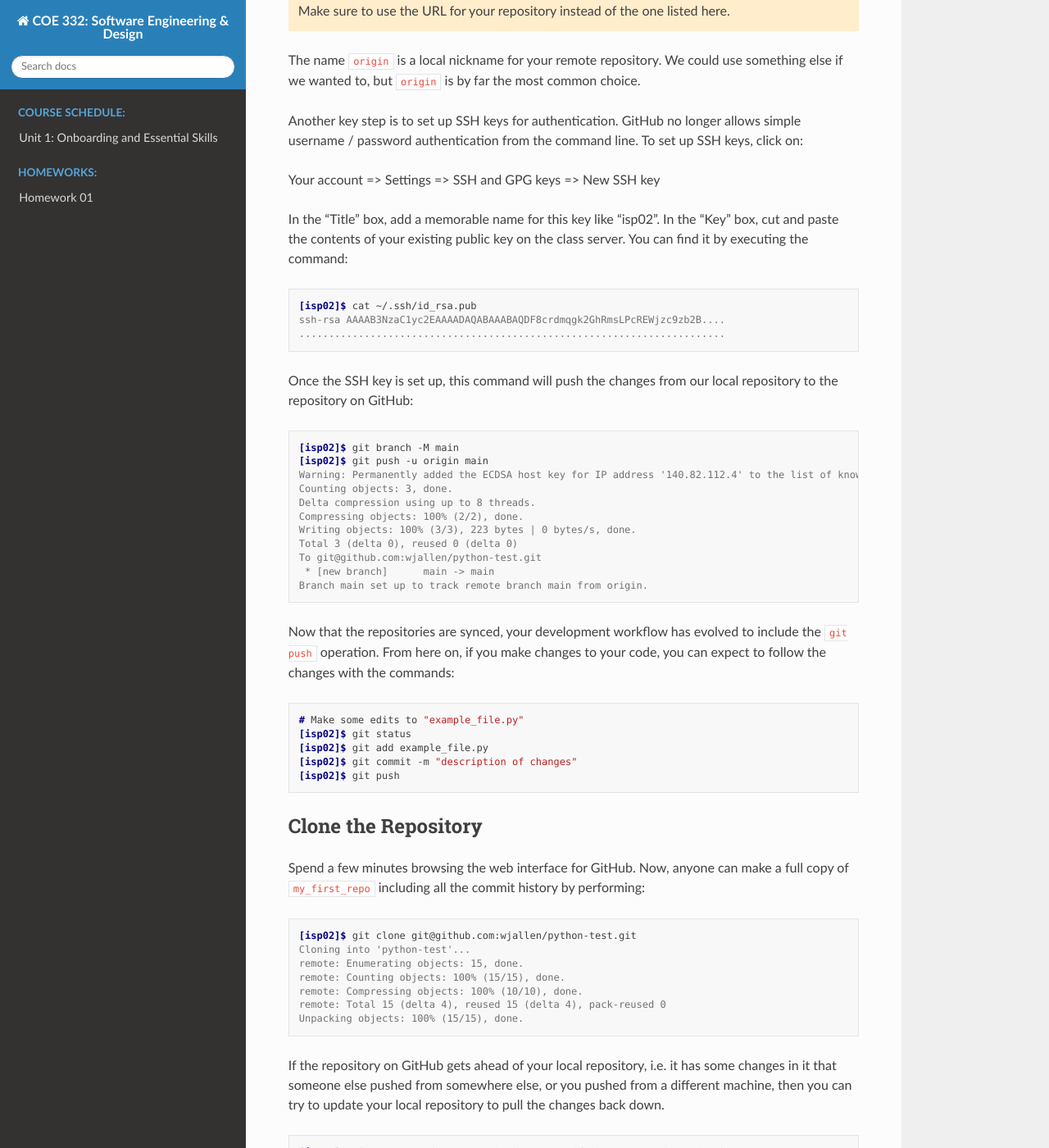
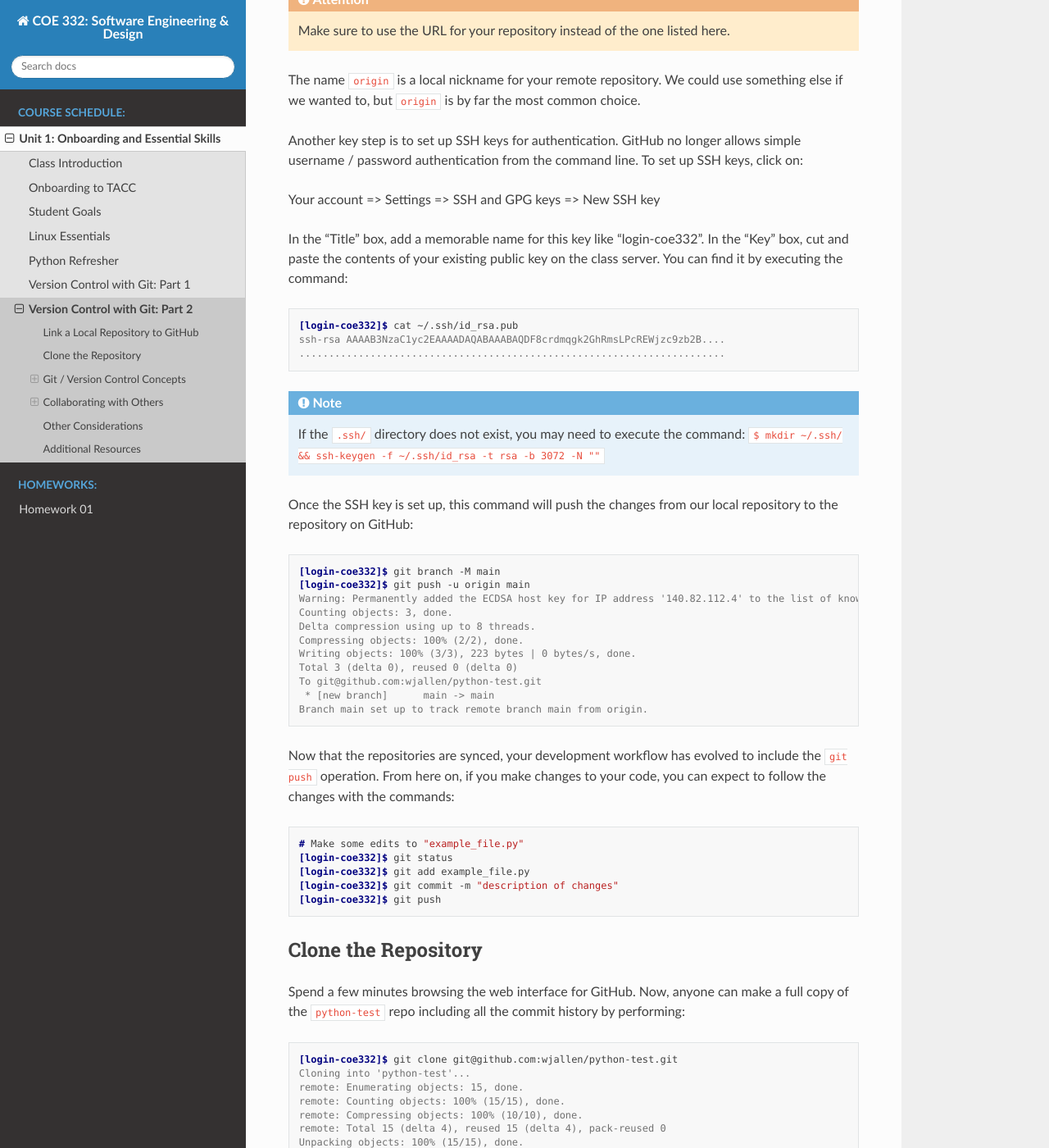
Before and after one commit to TACC/coe-332-sp23, a Sphinx documentation site: the page built from docs/unit01/version_control_2.rst, in a window 1280 px wide and 1400 px high, scrolled down 1417 px. Shown: the whole window at 82% size. Built offline with Sphinx 7.4.7 and the Read the Docs theme 2.0.0, drawn with Linux system fonts in a browser that asks for light colours; some of the changed text lies outside the part shown.

Commit message:
added version control part 2

```diff
--- a/docs/unit01/overview.rst
+++ b/docs/unit01/overview.rst
@@ -17,3 +17,4 @@ will be necessary for the rest of this course.
    linux_essentials
    python_refresher
    version_control_1
+   version_control_2
--- a/docs/unit01/version_control_2.rst
+++ b/docs/unit01/version_control_2.rst
@@ -48,13 +48,13 @@ home page of the repository on GitHub includes the string we need to identify it
    Follow the instructions for pushing an existing repository.
 
 
-Back on ISP in the local Git repo, link it to the repo on GitHub and confirm the
-link was created:
+Back on class server in the local Git repo, link it to the repo on GitHub and confirm
+the link was created:
 
 .. code-block:: console
 
-   [isp02]$ git remote add origin git@github.com:wjallen/python-test.git
-   [isp02]$ git remote -v
+   [login-coe332]$ git remote add origin git@github.com:wjallen/python-test.git
+   [login-coe332]$ git remote -v
    origin  git@github.com:wjallen/python-test.git (fetch)
    origin  git@github.com:wjallen/python-test.git (push)
 
@@ -72,24 +72,29 @@ up SSH keys, click on:
 
 Your account => Settings => SSH and GPG keys => New SSH key
 
-In the "Title" box, add a memorable name for this key like "isp02". In the "Key"
+In the "Title" box, add a memorable name for this key like "login-coe332". In the "Key"
 box, cut and paste the contents of your existing public key on the class server.
 You can find it by executing the command:
 
 .. code-block:: console
 
-   [isp02]$ cat ~/.ssh/id_rsa.pub
+   [login-coe332]$ cat ~/.ssh/id_rsa.pub
    ssh-rsa AAAAB3NzaC1yc2EAAAADAQABAAABAQDF8crdmqgk2GhRmsLPcREWjzc9zb2B....
    ........................................................................
 
+
+.. note::
+
+   If the ``.ssh/`` directory does not exist, you may need to execute the command:
+   ``$ mkdir ~/.ssh/ && ssh-keygen -f ~/.ssh/id_rsa -t rsa -b 3072 -N ""``
 
 Once the SSH key is set up, this command will push the changes from our local
 repository to the repository on GitHub:
 
 .. code-block:: console
 
-   [isp02]$ git branch -M main
-   [isp02]$ git push -u origin main
+   [login-coe332]$ git branch -M main
+   [login-coe332]$ git push -u origin main
    Warning: Permanently added the ECDSA host key for IP address '140.82.112.4' to the list of known hosts.
    Counting objects: 3, done.
    Delta compression using up to 8 threads.
@@ -107,10 +112,10 @@ you can expect to follow the changes with the commands:
 .. code-block:: console
 
    # Make some edits to "example_file.py"
-   [isp02]$ git status
-   [isp02]$ git add example_file.py
-   [isp02]$ git commit -m "description of changes"
-   [isp02]$ git push
+   [login-coe332]$ git status
+   [login-coe332]$ git add example_file.py
+   [login-coe332]$ git commit -m "description of changes"
+   [login-coe332]$ git push
 
 
 
@@ -118,11 +123,11 @@ Clone the Repository
 --------------------
 
 Spend a few minutes browsing the web interface for GitHub. Now, anyone can make
-a full copy of ``my_first_repo`` including all the commit history by performing:
+a full copy of the ``python-test`` repo including all the commit history by performing:
 
 .. code-block:: console
 
-   [isp02]$ git clone git@github.com:wjallen/python-test.git
+   [login-coe332]$ git clone git@github.com:wjallen/python-test.git
    Cloning into 'python-test'...
    remote: Enumerating objects: 15, done.
    remote: Counting objects: 100% (15/15), done.
@@ -139,8 +144,8 @@ changes back down.
 
 .. code-block:: console
 
-   [isp02]$ git remote update    # checks to see if there are updates in the remote
-   [isp02]$ git pull             # pulls those updates down to local
+   [login-coe332]$ git remote update    # checks to see if there are updates in the remote
+   [login-coe332]$ git pull             # pulls those updates down to local
 
 .. warning::
 
@@ -148,6 +153,8 @@ changes back down.
    (i.e. the repository on GitHub), the ``git pull`` will fail and you have
    found your way into a "merge conflict".
    `Good luck! <https://docs.github.com/en/pull-requests/collaborating-with-pull-requests/addressing-merge-conflicts>`_
+
+
 
 
 Git / Version Control Concepts
@@ -248,16 +255,16 @@ EXERCISE
 
 Let's next work on a **fork** plus **pull request** in the GitHub web interface.
 
-* Navigate to this repository: https://github.com/jagaither/coe-332-forking-demo
+* Navigate to this repository: https://github.com/wjallen/coe-332-forking-demo
 * Click the "Fork" button near the top right and fork it to your own user space
-* Now you could either ``git clone`` your fork to isp02, put in a new file, then
-  ``git add`` => ``git commit` => ``git push``; OR you could click "Add file" in
-  the GitHub web interface and create a new file that way
+* Now you could either ``git clone`` your fork to the class server, put in a new
+  file, then ``git add`` => ``git commit`` => ``git push``; OR you could click
+  "Add file" in the GitHub web interface and create a new file that way
 * Navigate again to the "Pull requests" tab and click to create a "New pull request"
-* Make sure the original repo (``jagaither``) is set as the base and your fork
+* Make sure the original repo (``wjallen``) is set as the base and your fork
   is set as the head
 * Create the pull request and provide enough detail for the repository owner
-  (``jagaither``) to know whether he should accept your pull request or not
+  (``wjallen``) to know whether he should accept your pull request or not
 
 
 Consult the documentation in the base repository (if documentation exists) and
```
